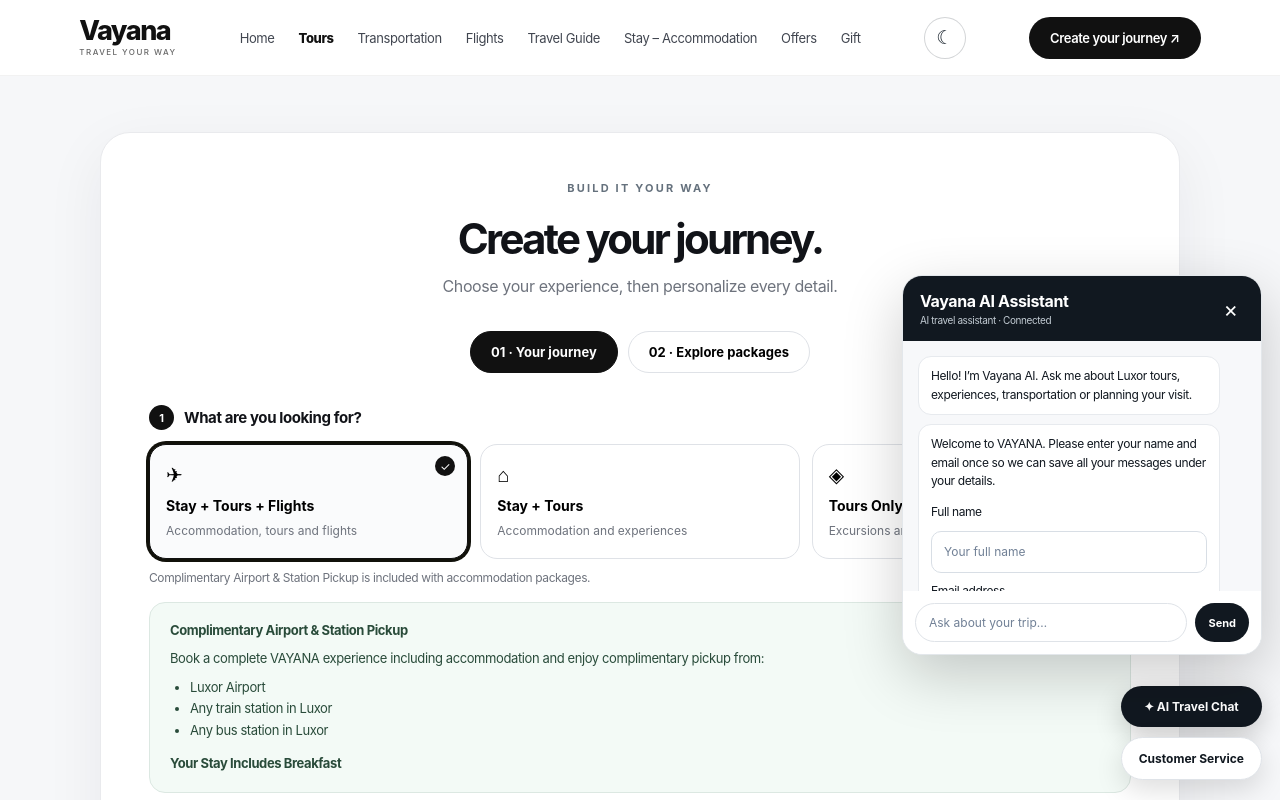
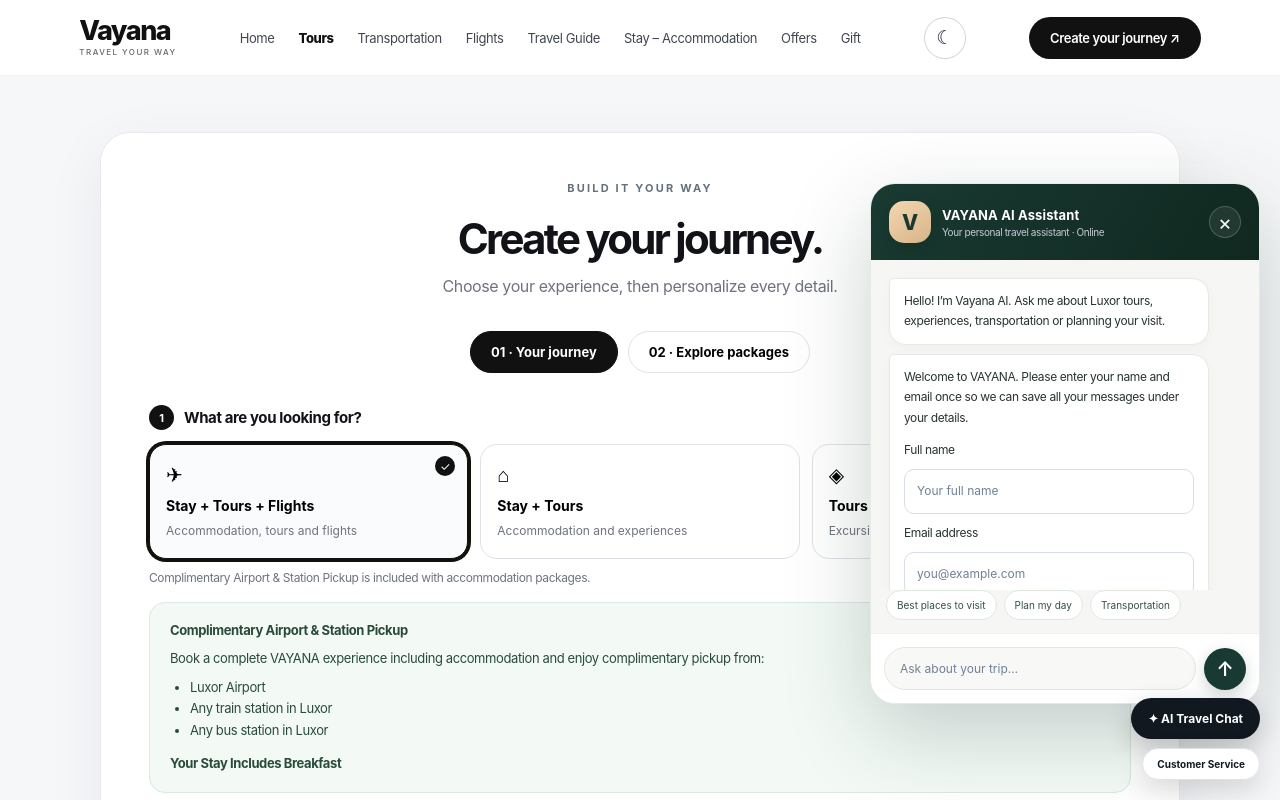
Before and after one commit to xboad514725-eng/vayana-website, a plain HTML site: page tours.html in a window 1280 px wide. Both pictures are taken after a click on the button "✦ AI Travel Chat". Shown: the top 800 px of the page. Drawn offline with Linux system fonts and the light colour scheme.

Commit message:
Refresh VAYANA AI floating chat UI

```diff
--- a/tours.html
+++ b/tours.html
@@ -366,6 +366,7 @@ select option{color:#172536!important;background:#fff!important}
 html{scroll-padding-top:110px}img{max-width:100%}a:focus-visible,button:focus-visible,input:focus-visible,select:focus-visible,textarea:focus-visible,[tabindex]:focus-visible{outline:3px solid #2878b9!important;outline-offset:3px!important}.skip-link{position:fixed;left:12px;top:10px;z-index:9999;padding:12px 16px;background:#111820;color:#fff;border-radius:10px;transform:translateY(-160%);transition:transform .18s}.skip-link:focus{transform:translateY(0)}@media(prefers-reduced-motion:reduce){html{scroll-behavior:auto!important}*,*:before,*:after{animation-duration:.01ms!important;animation-iteration-count:1!important;transition-duration:.01ms!important;scroll-behavior:auto!important}}
 </style>
 <style>.form-title h1{font-size:42px;letter-spacing:-.065em;line-height:1.05;margin:0 0 15px;font-weight:700}@media(max-width:600px){.form-title h1{font-size:34px}}</style><link rel="stylesheet" href="assets/vayana-theme.css">
+<link rel="stylesheet" href="assets/vayana-ai-chat.css">
 </head><body class="page-tours"><a class="skip-link" href="#main-content">Skip to main content</a><header class="nav site-nav"><a class="brand" href="index.html" aria-label="Vayana home"><span class="vayana-word-only">Vayana<small>TRAVEL YOUR WAY</small></span></a><nav class="navlinks"><a href="index.html">Home</a><a href="tours.html" class="active">Tours</a><a href="transportation.html">Transportation</a><a href="flights.html">Flights</a><a href="travel-guide.html">Travel Guide</a><a href="stay.html">Stay – Accommodation</a><a href="offers.html">Offers</a><a href="gift.html">Gift</a></nav><button class="theme-toggle" type="button" data-vayana-theme-toggle aria-label="Switch to dark mode" title="Switch to dark mode" aria-pressed="false">☾</button><a class="nav-cta" href="tours.html#customize">Create your journey ↗</a><button class="menu" type="button" onclick="document.querySelector('.site-nav').classList.toggle('nav-open')" aria-label="Toggle navigation">☰</button></header><main id="main-content"><section class="customize" id="customize">
 <div class="form-shell">
 <div class="form-title"><div class="eyebrow">Build it your way</div><h1>Create your journey.</h1><p>Choose your experience, then personalize every detail.</p></div>
@@ -443,8 +444,9 @@ html{scroll-padding-top:110px}img{max-width:100%}a:focus-visible,button:focus-vi
 <button class="chat-launcher" onclick="toggleChat('ai')" type="button">✦ AI Travel Chat</button>
 <button class="chat-launcher service" onclick="toggleChat('service')" type="button">Customer Service</button>
 </div><div class="chat-panel" hidden="" id="aiChatPanel" style="background:#fff;background-color:#fff;opacity:1;backdrop-filter:none;-webkit-backdrop-filter:none">
-<div class="chat-head"><div><b>Vayana AI Assistant</b><small>AI travel assistant · Connected</small></div><button aria-label="Close" class="chat-close" onclick="toggleChat('ai')">×</button></div>
+<div class="chat-head vayana-ai-head"><div class="vayana-ai-brand"><span class="vayana-ai-avatar">V</span><div><b>VAYANA AI Assistant</b><small>Your personal travel assistant · Online</small></div></div><button class="chat-close" onclick="toggleChat('ai')" aria-label="Close chat">×</button></div>
 <div class="chat-messages" id="aiChatMessages" style="background:#f7f8fa;opacity:1"><div class="chat-bubble">Hello! I’m Vayana AI. Ask me about Luxor tours, experiences, transportation or planning your visit.</div></div>
+<div class="ai-quick-prompts"><button type="button" onclick="document.getElementById('aiChatInput').value='What are the best places to visit in Luxor?';document.getElementById('aiChatInput').focus()">Best places to visit</button><button type="button" onclick="document.getElementById('aiChatInput').value='Help me plan one day in Luxor.';document.getElementById('aiChatInput').focus()">Plan my day</button><button type="button" onclick="document.getElementById('aiChatInput').value='Tell me about private transportation.';document.getElementById('aiChatInput').focus()">Transportation</button></div>
 <div class="chat-compose" style="background:#fff;opacity:1"><input id="aiChatInput" onkeydown="if(event.key==='Enter')sendAIChat()" placeholder="Ask about your trip…"/><button onclick="sendAIChat()">Send</button></div>
 </div><div class="chat-panel" hidden="" id="serviceChatPanel" style="background:#fff;background-color:#fff;opacity:1;backdrop-filter:none;-webkit-backdrop-filter:none">
 <div class="chat-head"><div><b>Vayana Customer Service</b><small>Tourist advice and assistance</small></div><button aria-label="Close" class="chat-close" onclick="toggleChat('service')">×</button></div>
```
